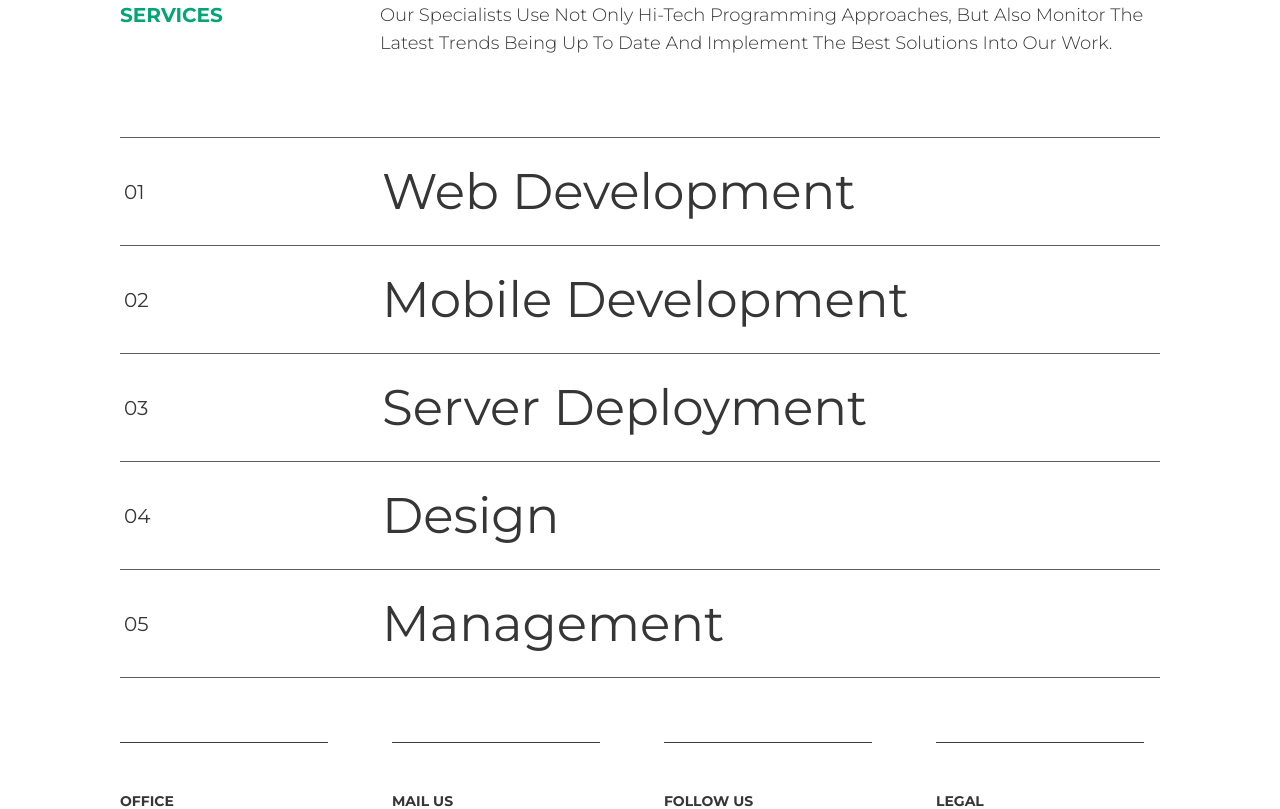
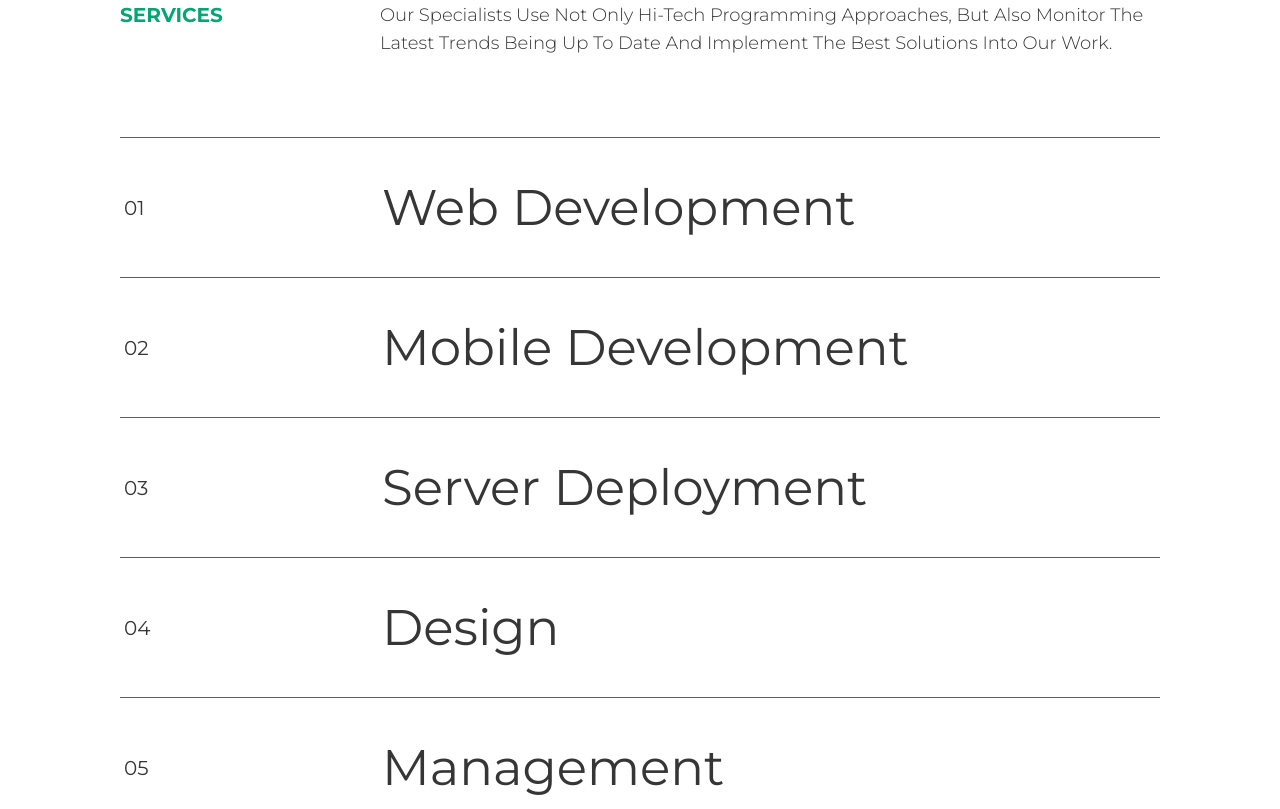
Before and after one commit to SunkissedWitch/faceit-prototype, a Next.js app: page / in a window 1280 px wide. Shown: the part 1740-2549 px from the top of the page. Built offline with nearby package versions, Linux system fonts and the light colour scheme.

Commit message:
fixed spacing

```diff
--- a/src/components/Accordion/index.jsx
+++ b/src/components/Accordion/index.jsx
@@ -18,14 +18,14 @@ export const Accordion = () => {
         return (
           <div key={`${step.id}-${step.title}`} className="collapse join-item border-y border-base-300">
             <input type="radio" name="my-accordion-4" checked={isChecked} onChange={() => switchChecked(step.id)} />
-            <div className="collapse-title flex flex-row items-center px-1">
+            <div className="collapse-title flex flex-row items-center px-1 py-8">
               <div className={`${isChecked ? 'text-secondary pl-3' : 'text-secondary-focus'} text-xl w-1/4 transition-all`}>{step.id < 10 && '0'}{step.id}</div>
               <AccordionHeaderText active={isChecked}>
                 {step.title.toLowerCase()}
               </AccordionHeaderText>
             </div>
             <div className="collapse-content">
-              <div className='w-3/4 ml-auto flex flex-col gap-y-7 px-6'>
+              <div className='w-3/4 ml-auto flex flex-col gap-y-7 px-6 pb-14'>
                 <div className='flex flex-col gap-y-2'>
                   {step.mainText?.map((row, index) => (
                     <AccordionDescriptionText key={`service-main-text-${index}`}>{row}</AccordionDescriptionText>
```
